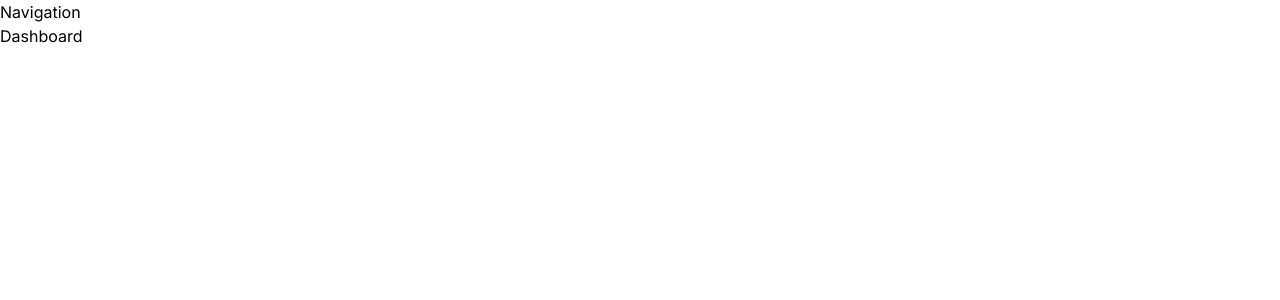
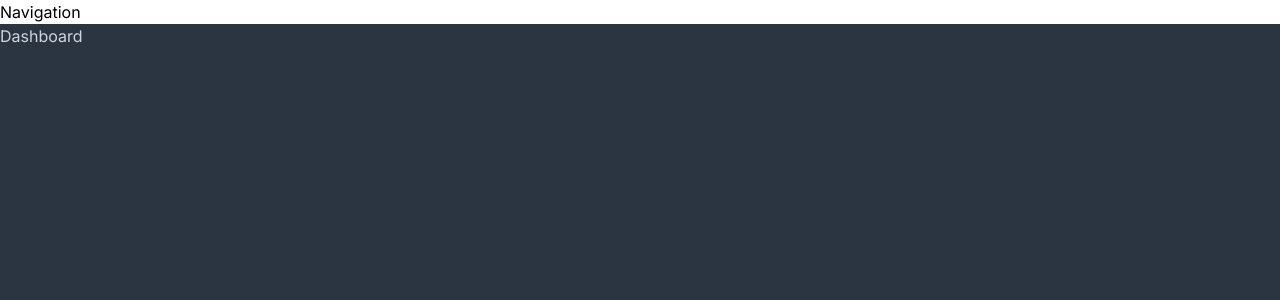
Before and after one commit to koduli/ticket-flow, a Next.js app: page / in a window 1280 px wide. Shown: the top 300 px of the page. Built offline with nearby package versions, Linux system fonts and the light colour scheme.

Commit message:
project setup

```diff
--- a/app/layout.js
+++ b/app/layout.js
@@ -17,8 +17,12 @@
   return (
     <html lang="en">
       <body className={inter.className}>
-        <Navigation />
-        {children}
+        <div className="flex flex-col h-screen max-h-screen">
+          <Navigation />
+          <div className="flex-grow overflow-y-auto bg-page text-defaukt-text ">
+            {children}
+          </div>
+        </div>
       </body>
     </html>
   );
```
